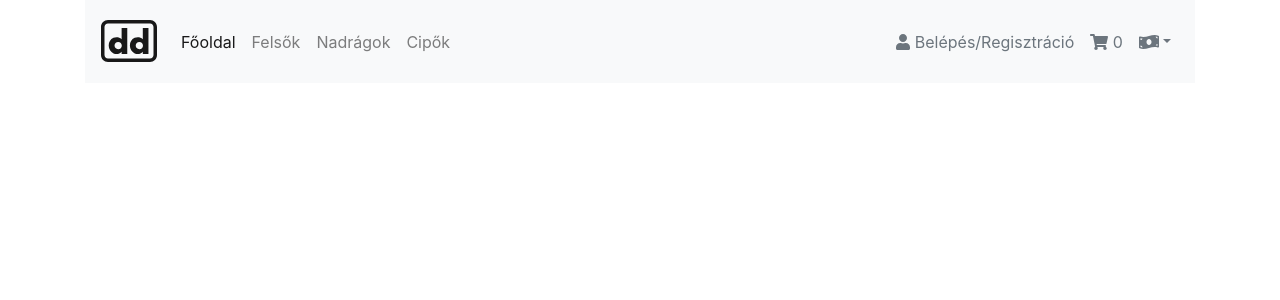
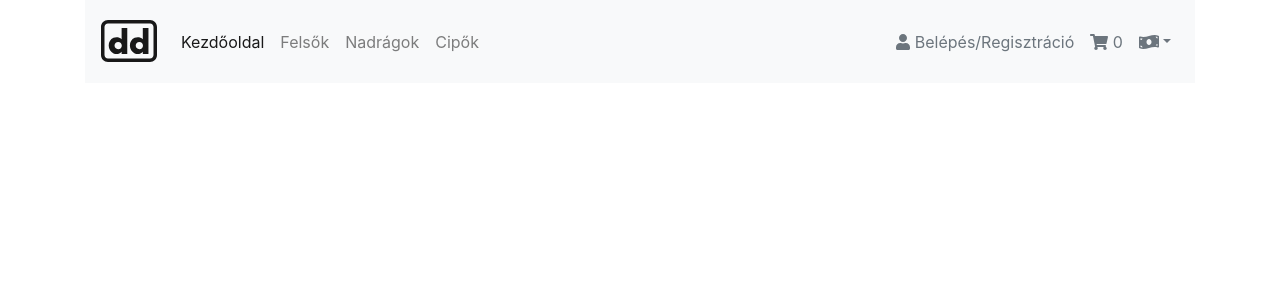
Before and after one commit to R03I/DreamDress, a PHP site: page / in a window 1280 px wide. Shown: the top 300 px of the page. Run offline with PHP 8.4, Linux system fonts and the light colour scheme; data that the repository does not hold is empty; some libraries are stand-ins or nearby versions.

Commit message:
Update index.php

```diff
--- a/index.php
+++ b/index.php
@@ -6,7 +6,7 @@
   <meta http-equiv="Content-type" content="text/html; charset=utf-8" />
   <meta name="viewport" content="width=device-width, initial-scale=1.0">
   <link rel="stylesheet" href="https://stackpath.bootstrapcdn.com/bootstrap/4.1.3/css/bootstrap.min.css">
-	<title>Dream Dress - Főoldal</title>
+	<title>Dream Dress Kezdőoldal</title>
 	<link rel="shortcut icon" type="image/png" href="img/favicon.png"/>
   <link rel="stylesheet" type="text/css" href="css/footer.css">
 </head>
@@ -19,7 +19,7 @@
           </button>
         <div class="collapse navbar-collapse" id="navbarNavAltMarkup">
           <div class="navbar-nav mr-auto float-left">
-              <a class="nav-item nav-link active" href="index.php">Főoldal<span class="sr-only">(current)</span></a>
+              <a class="nav-item nav-link active" href="index.php">Kezdőoldal<span class="sr-only">(current)</span></a>
               <a class="nav-item nav-link" href="felsok.php">Felsők</a>
               <a class="nav-item nav-link" href="nadragok.php">Nadrágok</a>
               <a class="nav-item nav-link" href="cipok.php">Cipők</a>
@@ -154,7 +154,7 @@
                 <div class="col-sm-3 pt-2 text-center">
                     <h5>Oldalak</h5>
                     <ul>
-                        <li><a href="index.php">Főoldal</a></li>
+                        <li><a href="index.php">Kezdőoldal</a></li>
                         <li><a href="felsok.php">Felsők</a></li>
                         <li><a href="nadragok.php">Nadrágok</a></li>
                         <li><a href="cipok.php">Cipők</a></li>
```
